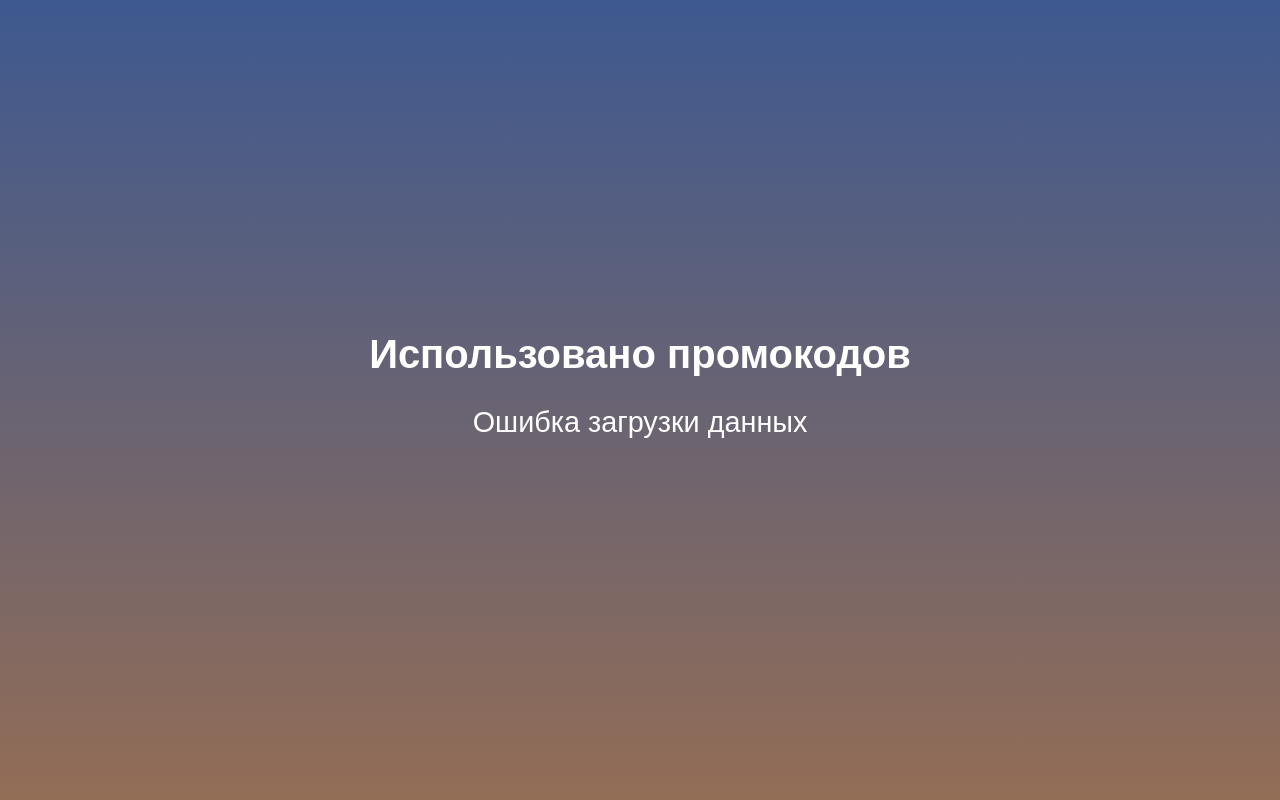
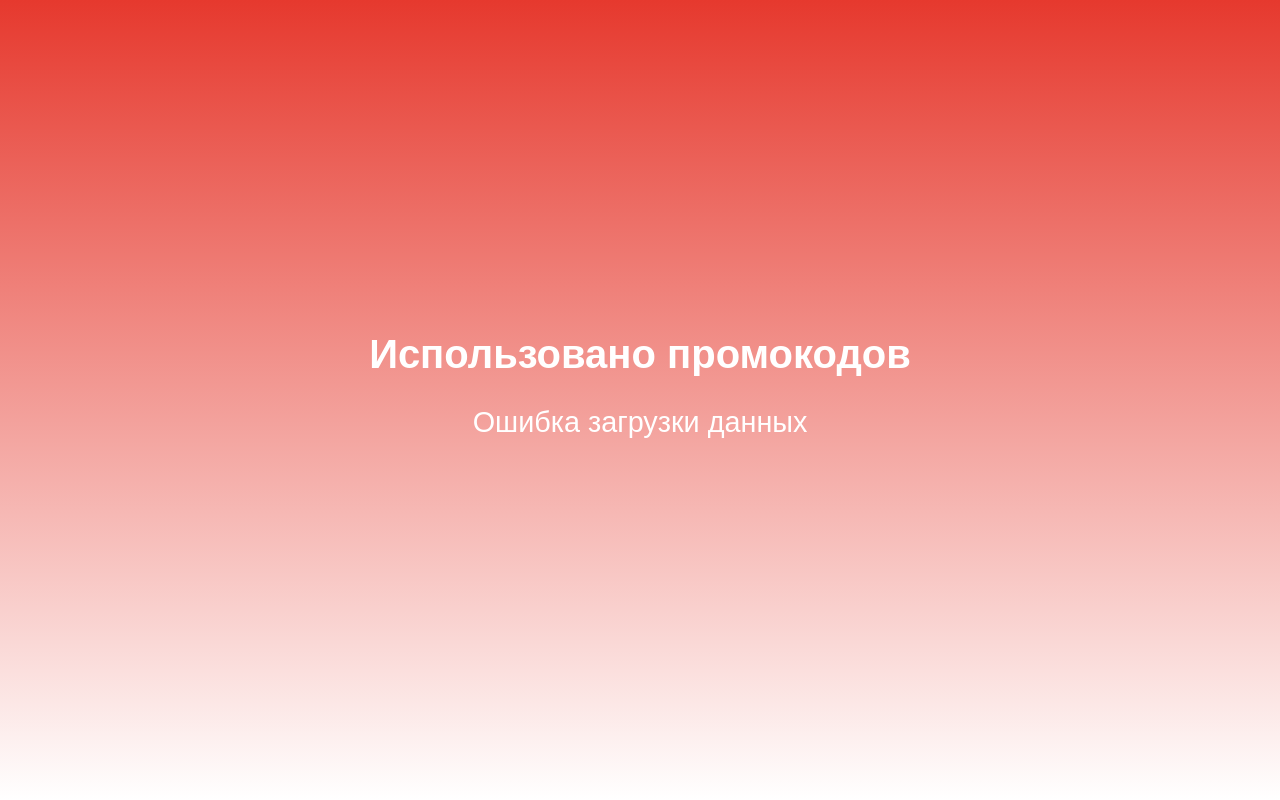
Before and after one commit to Hukum1020/promo_stats, a Flask app: page / in a window 1280 px wide. Run offline with Flask 3, Linux system fonts and the light colour scheme; data that the repository does not hold is empty; parts of the project's set-up code (start-up, migrations or seed data) failed here and were passed over.

Commit message:
Update index.html

```diff
--- a/templates/index.html
+++ b/templates/index.html
@@ -10,7 +10,7 @@
       padding: 0;
       height: 100%;
       font-family: Montserrat, Arial, sans-serif;
-      background: linear-gradient(to bottom, #3E5990, #936D56);
+      background: linear-gradient(to bottom, #E6392E, #FFFFFF);
       background-repeat: no-repeat;
       background-size: cover;
       background-attachment: fixed;
```
